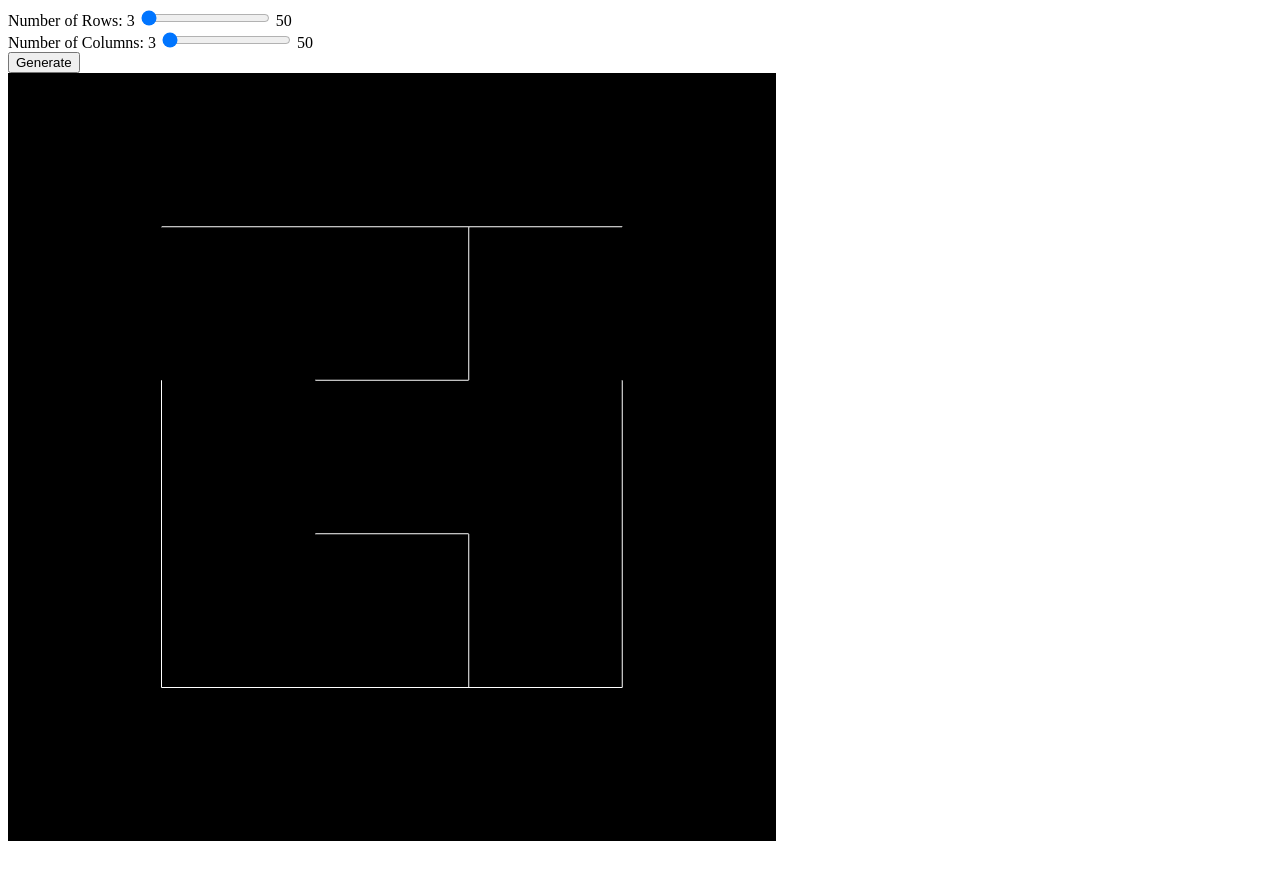
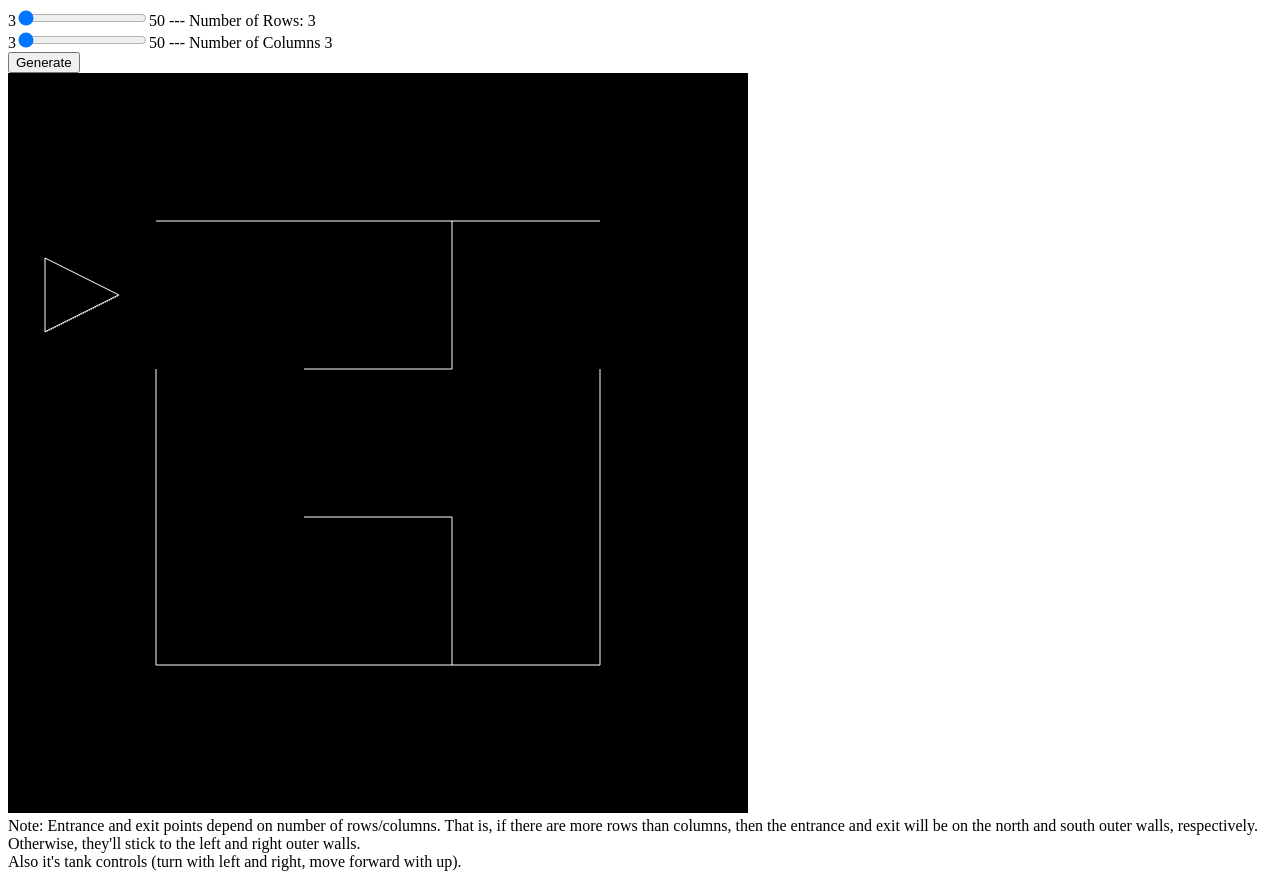
Before and after one commit to kev-mp/2D-Maze, a plain HTML site: page index.html in a window 1280 px wide. Before the commit the page ends 853 px from the top, so only its background shows below. Drawn offline with Linux system fonts and the light colour scheme.

Commit message:
Reupload latest version of files

```diff
--- a/2dmaze.js
+++ b/2dmaze.js
@@ -6,8 +6,17 @@ var numColumns = 3;
 var numRows = 3;
 
 var entranceStartpoint;
+var originPoint;
+
+var rot;
+var wallLength;
+var ratCell;
 
 var vertices = [];
+
+var maze = [];
+var rat = [];
+
 
 window.onload = function init()
 {
@@ -47,15 +56,108 @@ window.onload = function init()
 
     document.getElementById("rowSlider").onchange = function(event) {
         numRows = event.target.value;
+        document.getElementById("rowText").innerHTML = numRows;
     };
 
     document.getElementById("columnSlider").onchange = function(event) {
         numColumns = event.target.value;
+        document.getElementById("columnText").innerHTML = numColumns;
 
     };
 
     document.getElementById("generateBtn").onclick = function() {
         drawMaze();
+        gl.bufferData(gl.ARRAY_BUFFER, flatten(vertices), gl.STATIC_DRAW);
+        render();
+    };
+
+    window.onkeydown = function(event) {
+        let wall;
+
+        var key = event.keyCode;
+        switch( key ) {
+
+          //Left
+          case 37:
+            //console.log("left");
+
+            rot = rot + Math.PI/2;
+            vertices = maze;
+            vertices = vertices.concat(drawRat(ratCell, rot));
+
+
+            break;
+
+          //Up
+          case 38:
+            //console.log("up");
+            /*
+            wall = vec2(ratCell[0], ratCell[1] + 1);
+            if (!wallExists(vertices, wall, true)) {
+                ratCell = wall;
+            }
+
+            vertices = maze;
+            vertices = vertices.concat(drawRat(ratCell, Math.PI/2));
+            */
+            //console.log("hi")
+            //console.log(Math.round(Math.cos(rot)) + " " + Math.round(Math.sin(rot)));
+            //right
+            if (Math.round(Math.cos(rot)) == 1 && Math.round(Math.sin(rot)) == 0) {
+
+                wall = vec2(ratCell[0] + 1, ratCell[1]);
+                if (!wallExists(vertices, wall, false)) {
+                    ratCell = wall;
+                }
+
+            //up
+            } else if (Math.round(Math.cos(rot)) == 0 && Math.round(Math.sin(rot)) == 1) {
+                //console.log("hi2")
+                wall = vec2(ratCell[0], ratCell[1] + 1);
+                if (!wallExists(vertices, wall, true)) {
+                    ratCell = wall;
+                }
+            //right
+            } else if (Math.round(Math.cos(rot)) == -1 && Math.round(Math.sin(rot)) == 0) {
+                if (!wallExists(vertices, ratCell, false)) {
+                    ratCell = vec2(ratCell[0] - 1, ratCell[1]);
+                }
+            } else if (Math.round(Math.cos(rot)) == 0 && Math.round(Math.sin(rot)) == -1) {
+                if (!wallExists(vertices, ratCell, true)) {
+                    ratCell = vec2(ratCell[0], ratCell[1] - 1);
+                }
+            }
+
+            vertices = maze;
+            vertices = vertices.concat(drawRat(ratCell, rot))
+            break;
+
+          //Right
+          case 39:
+            //console.log("right");
+
+            rot = rot - Math.PI/2;
+
+            vertices = maze;
+            vertices = vertices.concat(drawRat(ratCell, rot));
+
+            break;
+
+          //Down
+          case 40:
+            //console.log("down");
+            /*
+            if (!wallExists(vertices, ratCell, true)) {
+                ratCell = vec2(ratCell[0], ratCell[1] - 1);
+            }
+
+            vertices = maze;
+            vertices = vertices.concat(drawRat(ratCell, Math.PI * 3/2));
+            */
+            break;
+
+        }
+
         gl.bufferData(gl.ARRAY_BUFFER, flatten(vertices), gl.STATIC_DRAW);
         render();
     };
@@ -71,16 +173,14 @@ function render()
 
 function drawMaze() {
 
-    vertices = [];
+    let mazePoints = [];
 
     //STEP 1: Create the grid
-    var wallLength = 2 / (Math.max(numColumns, numRows) + 2);
-    var originPoint = vec2(-(wallLength*numColumns)/2, -(wallLength*numRows)/2);
+    wallLength = 2 / (Math.max(numColumns, numRows) + 2);
+    originPoint = vec2(-(wallLength*numColumns)/2, -(wallLength*numRows)/2);
 
-    var numCells = numRows * numColumns;
-
-    var startpointPool = [];
-    var endpointPool = [];
+    let startpointPool = [];
+    let endpointPool = [];
 
     // loop to populate grid with line segments
     for (let i = 0; i <= numColumns; i++) {
@@ -89,11 +189,11 @@ function drawMaze() {
             //add each vertical line segment
             if (j < numRows) {
 
-                var vertStartpoint = vec2(originPoint[0] + i * wallLength, originPoint[1] + j*wallLength);
-                var vertEndpoint = vec2(originPoint[0] + i * wallLength, originPoint[1] + j*wallLength + wallLength);
+                let vertStartpoint = vec2(originPoint[0] + i * wallLength, originPoint[1] + j*wallLength);
+                let vertEndpoint = vec2(originPoint[0] + i * wallLength, originPoint[1] + j*wallLength + wallLength);
 
-                vertices.push(vertStartpoint);
-                vertices.push(vertEndpoint);
+                mazePoints.push(vertStartpoint);
+                mazePoints.push(vertEndpoint);
 
                 //Puts only the inner walls into a pool
                 if (i != 0 && i != numColumns) {
@@ -105,11 +205,11 @@ function drawMaze() {
             //add each horizontal line segment
             if (i < numColumns) {
 
-                var horiStartpoint = vec2(originPoint[0] + i * wallLength, originPoint[1] + j*wallLength);
-                var horiEndpoint = vec2(originPoint[0] + i * wallLength + wallLength, originPoint[1] + j*wallLength);
+                let horiStartpoint = vec2(originPoint[0] + i * wallLength, originPoint[1] + j*wallLength);
+                let horiEndpoint = vec2(originPoint[0] + i * wallLength + wallLength, originPoint[1] + j*wallLength);
 
-                vertices.push(horiStartpoint);
-                vertices.push(horiEndpoint);
+                mazePoints.push(horiStartpoint);
+                mazePoints.push(horiEndpoint);
 
                 //Puts only the inner walls into a pool
                 if (j != 0 && j != numRows) {
@@ -124,11 +224,11 @@ function drawMaze() {
     for (let i = originPoint[0]; i <= -originPoint[0]; i+= wallLength) {
 
         for (let j = originPoint[1]; j <= -originPoint[1]; j+= wallLength) {
-            vertices.push(vec2(i,j));
-            vertices.push(vec2(i, j + wallLength));
+            mazePoints.push(vec2(i,j));
+            mazePoints.push(vec2(i, j + wallLength));
 
-            vertices.push(vec2(i,j));
-            vertices.push(vec2(i + wallLength, j));
+            mazePoints.push(vec2(i,j));
+            mazePoints.push(vec2(i + wallLength, j));
         }
     }
     */
@@ -137,7 +237,7 @@ function drawMaze() {
     //STEP 2: Run Kruskal's algorithm to generate the inner maze itself
 
     //First, create array of arrays that'll
-    var cellSetArray = [];
+    let cellSetArray = [];
 
     for (let i = 0; i < numColumns; i ++) {
         for (let j = 0; j < numRows; j++) {
@@ -148,17 +248,17 @@ function drawMaze() {
     //var iteration = 1;
     while (cellSetArray.length > 1) {
         //Gets a random inner wall
-        var randIndex = getRandomInt(0, startpointPool.length);
-        var removeStartpoint = startpointPool[randIndex];
-        var removeEndpoint = endpointPool[randIndex];
+        let randIndex = getRandomInt(0, startpointPool.length);
+        let removeStartpoint = startpointPool[randIndex];
+        let removeEndpoint = endpointPool[randIndex];
 
-        var cell1;
-        var cell2;
+        let cell1;
+        let cell2;
 
         //These vars denote where the inner walls start. We can also use them to determine
         //which cells we combine.
-        var centerX = Math.round((removeStartpoint[0] - originPoint[0]) / wallLength);
-        var centerY = Math.round((removeStartpoint[1] - originPoint[1]) / wallLength);
+        let centerX = Math.round((removeStartpoint[0] - originPoint[0]) / wallLength);
+        let centerY = Math.round((removeStartpoint[1] - originPoint[1]) / wallLength);
 
         //Checks whether wall is vertical or horizontal
         if (removeStartpoint[1] < removeEndpoint[1]) {
@@ -185,8 +285,8 @@ function drawMaze() {
         if (cell1SetIndex != cell2SetIndex) {
 
             //console.log("REMOVE THE WALL");
-            //Deletes inner wall from vertices
-            removeWall(vertices, removeStartpoint, removeEndpoint);
+            //Deletes inner wall from mazePoints
+            removeWall(mazePoints, removeStartpoint, removeEndpoint);
 
             //Combines cell2's set onto cell1's set, then removes the previous set from cellSetArray
             cellSetArray[cell1SetIndex] = cellSetArray[cell1SetIndex].concat(cellSetArray[cell2SetIndex]);
@@ -203,10 +303,10 @@ function drawMaze() {
 
     //STEP 3: remove two walls on the outer left and right walls for the entrance and exit
 
-    /*
-    //I can make it so that the entrance and exit is on the further ends (ie if more columns than rows,
+
+    //I can also make it so that the entrance and exit is on the further ends (ie if more columns than rows,
     //then the the exits will be on the far left and right walls)
-    if (numColumns >= numRows) {
+    if (+numColumns >= +numRows) {
         var entranceLoc = getRandomInt(0, numRows);
         entranceStartpoint = vec2(originPoint[0], originPoint[1] + entranceLoc * wallLength);
         var entranceEndpoint = vec2(entranceStartpoint[0], entranceStartpoint[1] + wallLength);
@@ -214,6 +314,7 @@ function drawMaze() {
         var exitLoc = getRandomInt(0, numRows);
         var exitStartpoint = vec2(originPoint[0] + numColumns * wallLength, originPoint[1] + exitLoc * wallLength);
         var exitEndpoint = vec2(exitStartpoint[0], exitStartpoint[1] + wallLength);
+        //console.log("long or equal");
     } else {
         var entranceLoc = getRandomInt(0, numColumns);
         entranceStartpoint = vec2(originPoint[0] + entranceLoc * wallLength, originPoint[1] + numRows * wallLength);
@@ -223,20 +324,37 @@ function drawMaze() {
         var exitStartpoint = vec2(originPoint[0] + exitLoc * wallLength, originPoint[1]);
         var exitEndpoint = vec2(exitStartpoint[0] + wallLength, exitStartpoint[1]);
 
+        //console.log("tall");
     }
-    */
 
-    var entranceLoc = getRandomInt(0, numRows);
-    entranceStartpoint = vec2(originPoint[0], originPoint[1] + entranceLoc * wallLength);
-    var entranceEndpoint = vec2(entranceStartpoint[0], entranceStartpoint[1] + wallLength);
+    removeWall(mazePoints, entranceStartpoint, entranceEndpoint);
+    removeWall(mazePoints, exitStartpoint, exitEndpoint);
 
-    var exitLoc = getRandomInt(0, numRows);
-    var exitStartpoint = vec2(originPoint[0] + numColumns * wallLength, originPoint[1] + exitLoc * wallLength);
-    var exitEndpoint = vec2(exitStartpoint[0], exitStartpoint[1] + wallLength);
+    //STEP 4: Create a "mouse" that starts at the entrance of the maze
+
+    let ratLoc;
+    //checks the orientation of the start point
+    if (entranceStartpoint[0] < entranceEndpoint[0]) {
+        rot = Math.PI*(3/2);
+        ratLoc = entranceStartpoint;
+    } else {
+        rot = 0;
+        ratLoc = vec2(entranceStartpoint[0] - wallLength, entranceStartpoint[1]);
+    }
 
 
-    removeWall(vertices, entranceStartpoint, entranceEndpoint);
-    removeWall(vertices, exitStartpoint, exitEndpoint);
+    let ratCellX = Math.round((ratLoc[0] - originPoint[0]) / wallLength);
+    let ratCellY = Math.round((ratLoc[1] - originPoint[1]) / wallLength);
+    ratCell = vec2(ratCellX, ratCellY);
+
+    let ratPoints = drawRat(ratCell, rot);
+
+    vertices = mazePoints;
+    vertices = vertices.concat(ratPoints);
+
+    maze = mazePoints;
+    //rat = ratPoints;
+
 
 }
 
@@ -245,6 +363,34 @@ function getRandomInt(min, max) {
     min = Math.ceil(min);
     max = Math.floor(max);
     return Math.floor(Math.random() * (max - min) + min); //The maximum is exclusive and the minimum is inclusive
+}
+
+//Returns array of rat points
+function drawRat(ratCell, rot) {
+    let ratPoints = [];
+
+    let ratLocX = originPoint[0] + ratCell[0] * wallLength;
+    let ratLocY = originPoint[1] + ratCell[1] * wallLength;
+
+    let ratLoc = vec2(ratLocX, ratLocY);
+
+    let ratCenter = vec2(ratLoc[0] + 0.5*wallLength, ratLoc[1] + 0.5*wallLength);
+
+    let wallFraction = wallLength*0.25;
+
+    let nose = vec2(ratCenter[0] + wallFraction, ratCenter[1]);
+    let leftLeg = vec2(ratCenter[0] - wallFraction, ratCenter[1] + wallFraction);
+    let rightLeg = vec2(ratCenter[0] - wallFraction, ratCenter[1] - wallFraction);
+
+    let noseRot = rotate(nose, ratCenter, rot);
+    let leftLegRot = rotate(leftLeg, ratCenter, rot);
+    let rightLegRot = rotate(rightLeg, ratCenter, rot);
+
+    ratPoints.push(noseRot, leftLegRot);
+    ratPoints.push(leftLegRot, rightLegRot);
+    ratPoints.push(rightLegRot, noseRot);
+
+    return ratPoints;
 }
 
 //Finds the index of the set that a given cell is in
@@ -261,11 +407,42 @@ function findCellSet(cellSetArray, cell) {
 }
 
 //Removes a wall given its startpoint and endpoint
-function removeWall(vertices, startpoint, endpoint) {
-    for (let i = 0; i < vertices.length; i++) {
-        if (equal(vertices[i], startpoint) && equal(vertices[i+1], endpoint)) {
-            vertices.splice(i, 2);
+function removeWall(mazePoints, startpoint, endpoint) {
+
+    for (let i = 0; i < mazePoints.length; i+=2) {
+        if (equal(mazePoints[i], startpoint) && equal(mazePoints[i+1], endpoint)) {
+            mazePoints.splice(i, 2);
             break;
         }
     }
+
 }
+
+//Checks if a wall exists
+function wallExists(mazePoints, startCell, isHorizontal) {
+
+    let startpoint = vec2(originPoint[0] + startCell[0] * wallLength, originPoint[1] + startCell[1] * wallLength);
+
+    let endpoint;
+
+    if (isHorizontal) {
+        endpoint = vec2(startpoint[0] + wallLength, startpoint[1]);
+    } else {
+        endpoint = vec2(startpoint[0], startpoint[1] + wallLength);
+    }
+
+    for (let i = 0; i < mazePoints.length; i+=2) {
+        if (equal(mazePoints[i], startpoint) && equal(mazePoints[i+1], endpoint)) {
+            return true;
+        }
+    }
+    return false;
+}
+
+//Rotates a point about a center point, by a given value of radians
+function rotate(point, center, rot) {
+    let resultX = (point[0] - center[0]) * Math.cos(rot) - (point[1] - center[1]) * Math.sin(rot) + center[0];
+    let resultY = (point[0] - center[0]) * Math.sin(rot) + (point[1] - center[1]) * Math.cos(rot) + center[1];
+
+    return vec2(resultX, resultY);
+}
--- a/index.html
+++ b/index.html
@@ -37,21 +37,27 @@ main()
 
 <body>
 <div>
-    Number of Rows: 3 <input id="rowSlider" type="range"
-    min="3" max="50" step="1" value="3" />
-    50
+    3<input id="rowSlider" type="range"
+    min="3" max="50" step="1" value="3" />50 ---
+    Number of Rows: <label id = "rowText">3</label>
 </div>
 <div>
-    Number of Columns: 3 <input id="columnSlider" type="range"
-    min="3" max="50" step="1" value="3" />
-    50
+    3<input id="columnSlider" type="range"
+    min="3" max="50" step="1" value="3" />50 ---
+    Number of Columns <label id = "columnText">3</label>
 </div>
 <div>
     <button id="generateBtn" name="button">Generate</button>
 </div>
 
-<canvas id="gl-canvas" width="768" height="768">
+<canvas id="gl-canvas" width="740" height="740">
 Oops ... your browser doesn't support the HTML5 canvas element
 </canvas>
+<div>
+    Note: Entrance and exit points depend on number of rows/columns. That is, if there are more rows than columns, then the entrance and exit will be on the north and south outer walls, respectively. Otherwise, they'll stick to the left and right outer walls.
+</div>
+<div>
+    Also it's tank controls (turn with left and right, move forward with up).
+</div>
 </body>
 </html>
```
